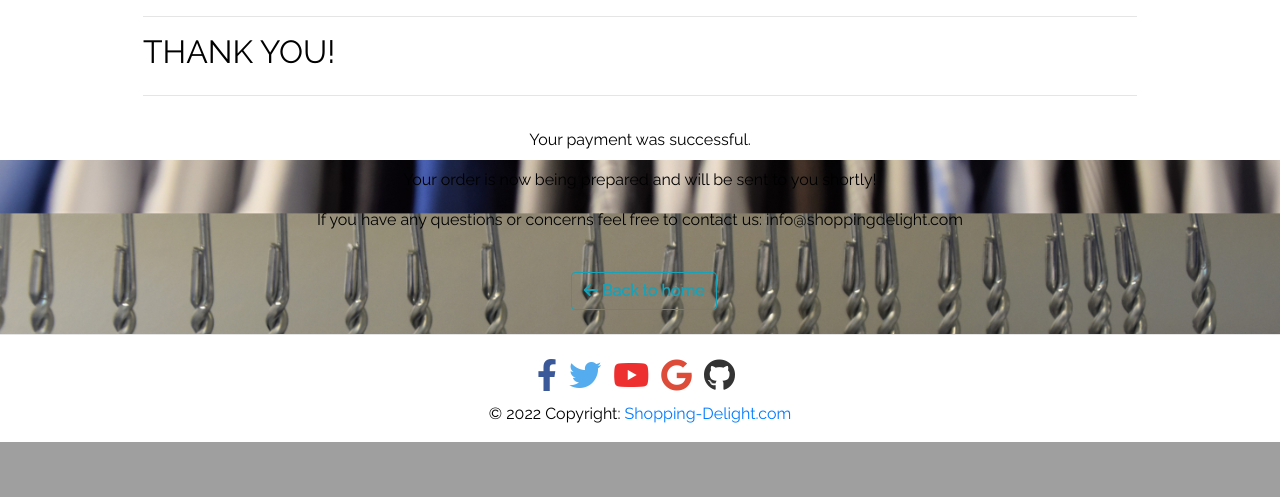
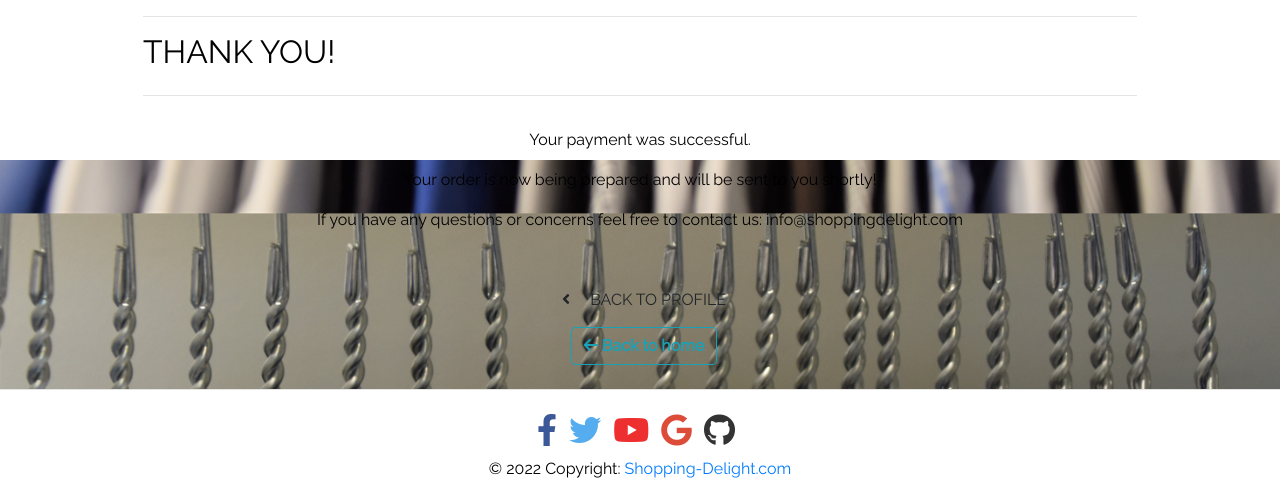
Before and after one commit to Chrisloufa/Shopping-Delight, a Django app: page /checkout/checkout_success/000 in a window 1280 px wide. Shown: the part 640-1137 px from the top of the page. Before the commit the page ends 1082 px from the top, so only its background shows below. Run offline with Django 4.2, Linux system fonts and the light colour scheme; tables that the repository leaves empty hold one stand-in row (values such as "Sample post"); some libraries are stand-ins or nearby versions.

Commit message:
order history and checkout updated

```diff
--- a/checkout/admin.py
+++ b/checkout/admin.py
@@ -15,7 +15,7 @@ class OrderAdmin(admin.ModelAdmin):
                        'grand_total', 'original_bag',
                        'stripe_pid')
 
-    fields = ('order_number', 'date', 'full_name',
+    fields = ('order_number', 'user_profile', 'date', 'full_name',
               'email', 'phone_number', 'country',
               'postcode', 'town_or_city', 'street_address1',
               'street_address2', 'county', 'delivery_cost',
--- a/checkout/templates/checkout/checkout_success.html
+++ b/checkout/templates/checkout/checkout_success.html
@@ -30,9 +30,19 @@
         <p>Your order is now being prepared and will be sent to you shortly!</p>
         <p>If you have any questions or concerns feel free to contact us: info@shoppingdelight.com</p>
         <br>
+
+        {% block from_profile %}
+        <a href="{% url 'profile' %}" class="btn rounded-0 my-2">
+            <span class="icon mr-2">
+                <i class="fas fa-angle-left"></i>
+            </span>
+            <span class="text-uppercase">Back to Profile</span>
+        </a>
+        {% endblock %}
+
         <div class="text-center">
             <a href="{% url 'home' %}" class="btn btn-outline-info rounded-3 ml-2" aria-label="products">
-                    <span class="font-weight-bold"><i class="fa-solid fa-arrow-left"></i>  Back to home</span>
+                <span class="font-weight-bold"><i class="fa-solid fa-arrow-left"></i> Back to home</span>
             </a>
         </div>
     </div>
--- a/checkout/views.py
+++ b/checkout/views.py
@@ -5,6 +5,8 @@ from django.contrib import messages
 from django.conf import settings
 
 from products.models import Product
+from profiles.models import UserProfile
+from profiles.forms import UserProfileForm
 from bag.contexts import bag_contents
 from .forms import OrderForm
 from .models import Order, OrderLineItem
@@ -98,9 +100,24 @@ def checkout(request):
             currency=settings.STRIPE_CURRENCY,
         )
 
-        # print(intent)
-
-        order_form = OrderForm()
+        if request.user.is_authenticated:
+            try:
+                profile = UserProfile.objects.get(user=request.user)
+                order_form = OrderForm(initial={
+                    'full_name': profile.user.get_full_name(),
+                    'email': profile.user.email,
+                    'phone_number': profile.default_phone_number,
+                    'country': profile.default_country,
+                    'postcode': profile.default_postcode,
+                    'town_or_city': profile.default_town_or_city,
+                    'street_address1': profile.default_street_address1,
+                    'street_address2': profile.default_street_address2,
+                    'county': profile.default_county,
+                })
+            except UserProfile.DoesNotExist:
+                order_form = OrderForm()
+        else:
+            order_form = OrderForm()
 
     if not stripe_public_key:
         messages.warning(request, 'Stripe public key is missing. \
@@ -122,6 +139,28 @@ def checkout_success(request, order_number):
     """
     save_info = request.session.get('save_info')
     order = get_object_or_404(Order, order_number=order_number)
+
+    if request.user.is_authenticated:
+        profile = UserProfile.objects.get(user=request.user)
+        # Attach the user's profile to the order
+        order.user_profile = profile
+        order.save()
+
+        # Save the user's info
+        if save_info:
+            profile_data = {
+                'default_phone_number': order.phone_number,
+                'default_country': order.country,
+                'default_postcode': order.postcode,
+                'default_town_or_city': order.town_or_city,
+                'default_street_address1': order.street_address1,
+                'default_street_address2': order.street_address2,
+                'default_county': order.county,
+            }
+            user_profile_form = UserProfileForm(profile_data, instance=profile)
+            if user_profile_form.is_valid():
+                user_profile_form.save()
+
     messages.success(request, f'Order successfully processed! \
         Your order number is {order_number}. A confirmation \
         email will be sent to {order.email}.')
--- a/profiles/views.py
+++ b/profiles/views.py
@@ -1,10 +1,11 @@
 from django.shortcuts import render, get_object_or_404
 from django.contrib import messages
 from django.contrib.auth.decorators import login_required
+from checkout.models import Order
 from .models import UserProfile
 from .forms import UserProfileForm
 
-from checkout.models import Order
+
 
 
 @login_required
```
Lines whose indentation alone changed are shown as unchanged.
